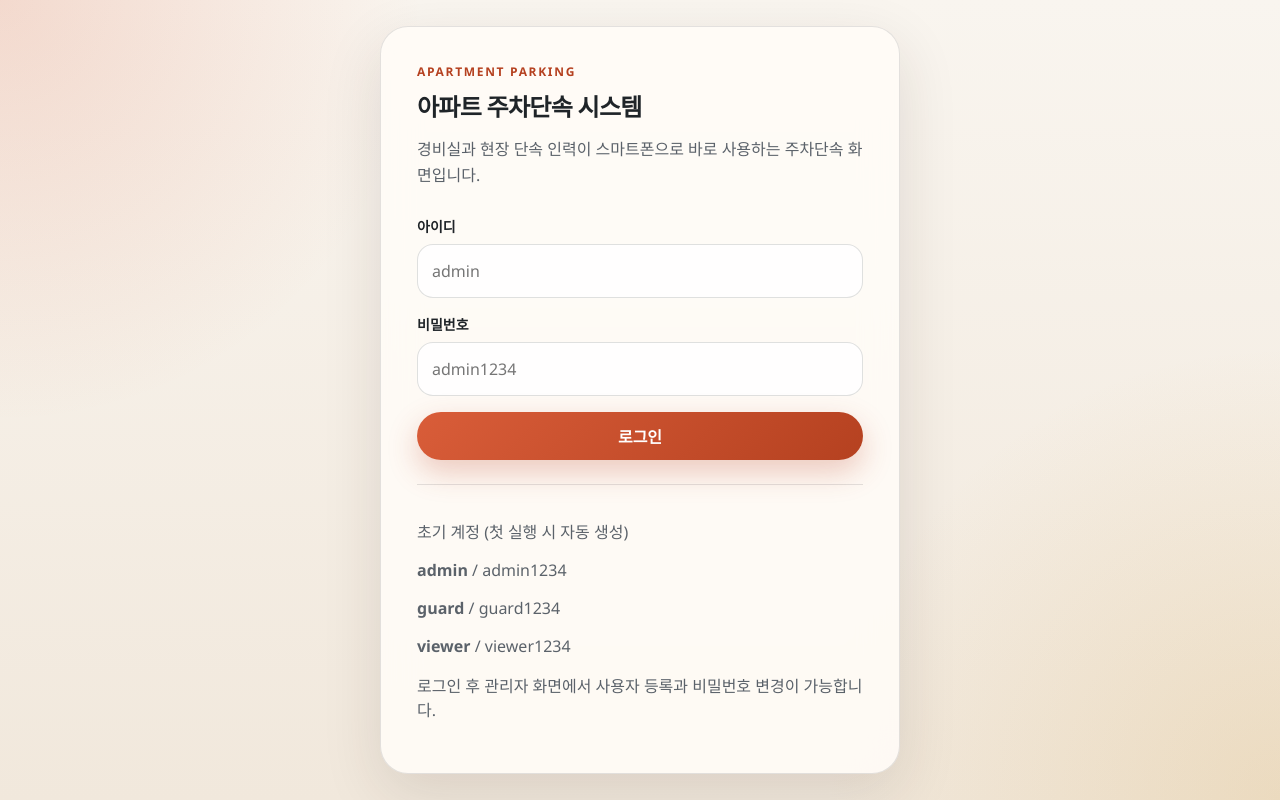
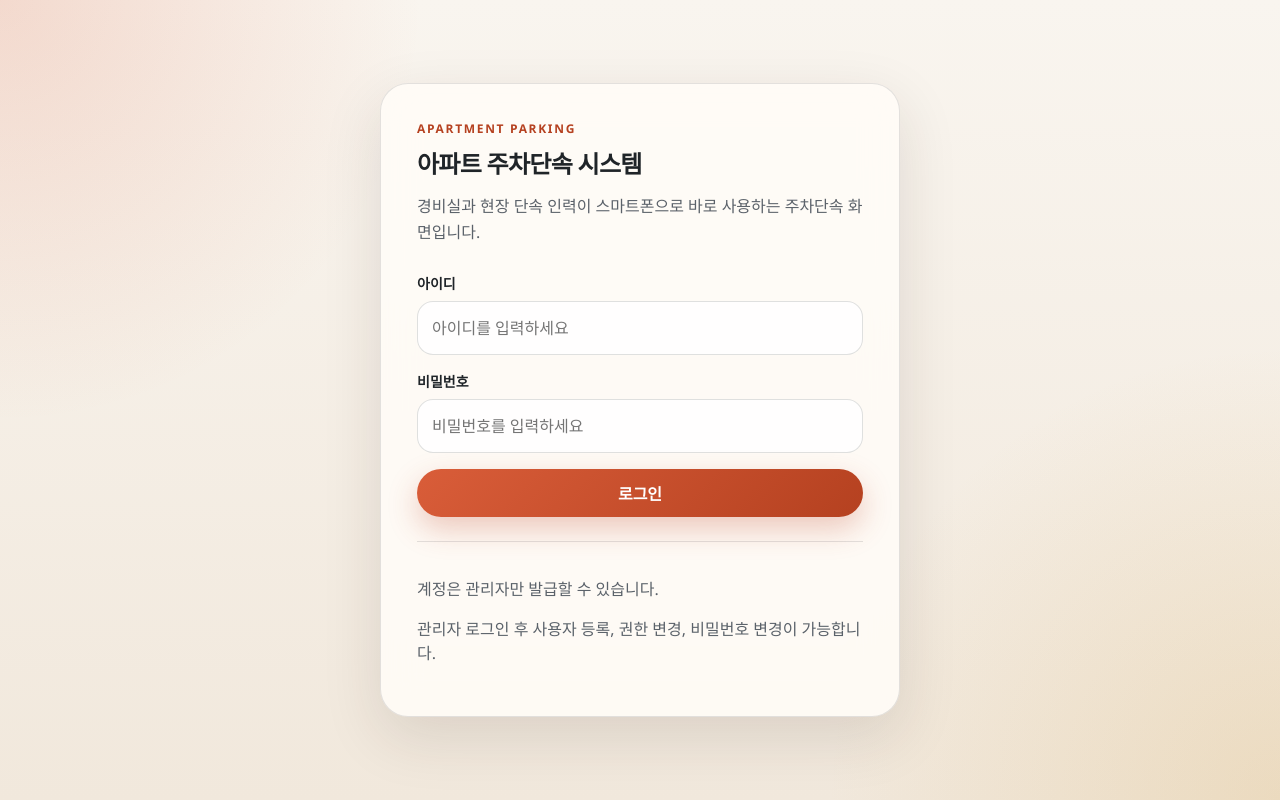
Before and after one commit to guige01-guinsa/parking_man, a FastAPI app: page /login in a window 1280 px wide. Run offline with FastAPI, Linux system fonts and the light colour scheme.

Commit message:
Hide default login credentials from UI

```diff
--- a/backend/app/templates/login.html
+++ b/backend/app/templates/login.html
@@ -16,21 +16,18 @@
       <form method="post" action="{{ request.url_for('login_submit') }}" class="auth-form">
         <label>
           <span>아이디</span>
-          <input type="text" name="username" placeholder="admin" required>
+          <input type="text" name="username" placeholder="아이디를 입력하세요" autocomplete="username" required>
         </label>
         <label>
           <span>비밀번호</span>
-          <input type="password" name="password" placeholder="admin1234" required>
+          <input type="password" name="password" placeholder="비밀번호를 입력하세요" autocomplete="current-password" required>
         </label>
         <button type="submit" class="primary-btn">로그인</button>
       </form>
 
       <div class="auth-help">
-        <p>초기 계정 (첫 실행 시 자동 생성)</p>
-        <p><strong>admin</strong> / admin1234</p>
-        <p><strong>guard</strong> / guard1234</p>
-        <p><strong>viewer</strong> / viewer1234</p>
-        <p>로그인 후 관리자 화면에서 사용자 등록과 비밀번호 변경이 가능합니다.</p>
+        <p>계정은 관리자만 발급할 수 있습니다.</p>
+        <p>관리자 로그인 후 사용자 등록, 권한 변경, 비밀번호 변경이 가능합니다.</p>
       </div>
     </section>
   </main>
```
